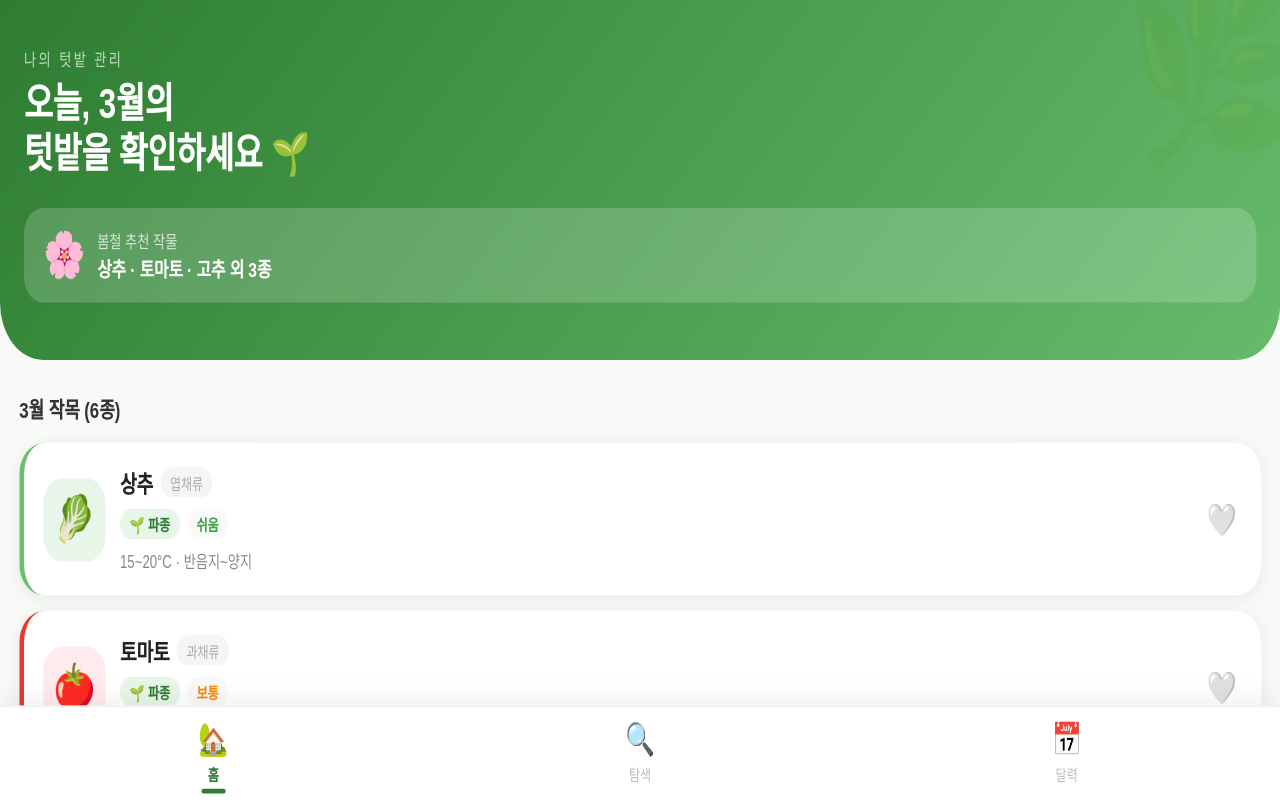
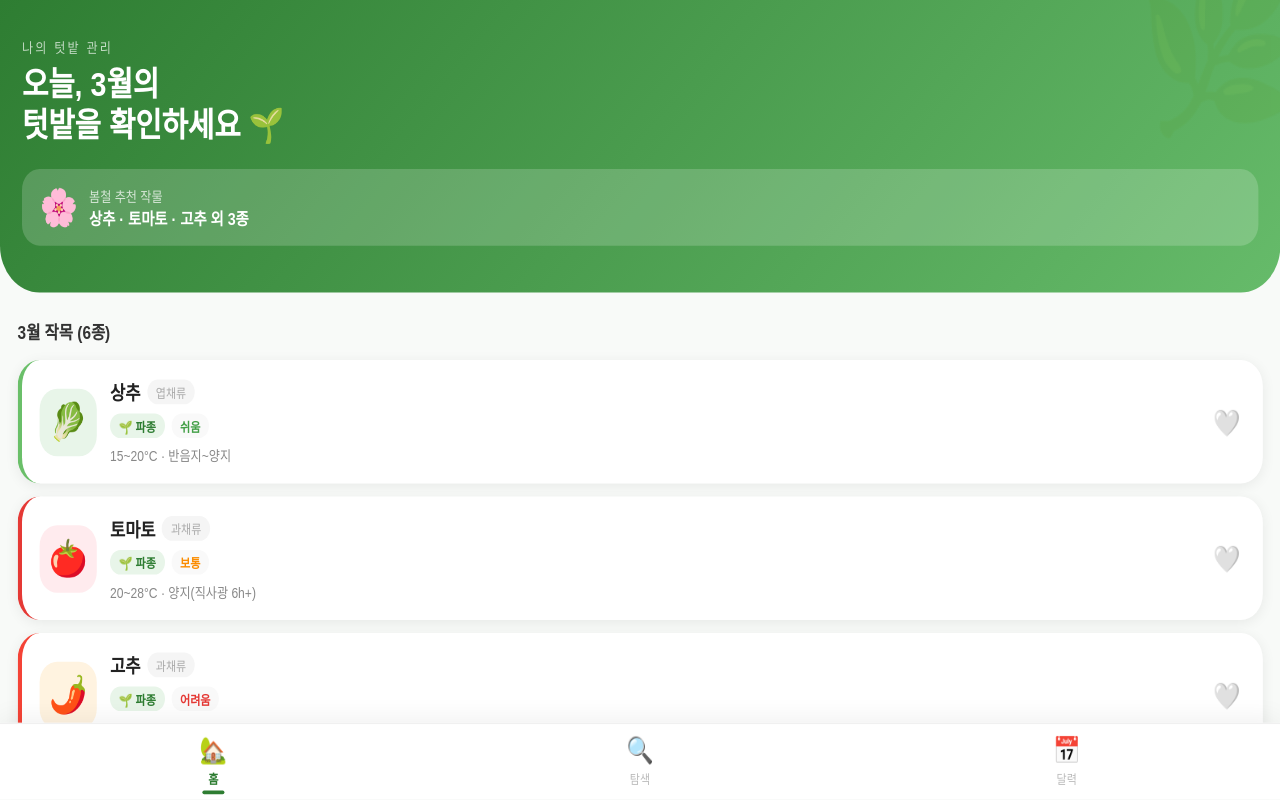
Before and after one commit to sungsu88kim-ai/my-garden-apps, a React (Create React App) app: page / in a window 1280 px wide. Built offline with nearby package versions, Linux system fonts and the light colour scheme.

Commit message:
WindowSiz1.3

```diff
--- a/src/App.js
+++ b/src/App.js
@@ -563,15 +563,15 @@ const styles = {
     fontFamily:"'Apple SD Gothic Neo', 'Nanum Gothic', sans-serif",
   },
   screen: {
-    width:"calc(100vw / 1.2)",
-    height:"calc(100dvh /1.6)",
+    width:"calc(100vw / 1.1)",
+    height:"calc(100dvh /1.3)",
     background:"#f8faf8",
     borderRadius:0,
     overflow:"hidden",
     display:"flex", flexDirection:"column",
     position:"fixed",
     top:0, left:0,
-    transform:"scale(1.2, 1.6)",
+    transform:"scale(1.1, 1.3)",
     transformOrigin:"top left",
   },
   statusBar: {
```
